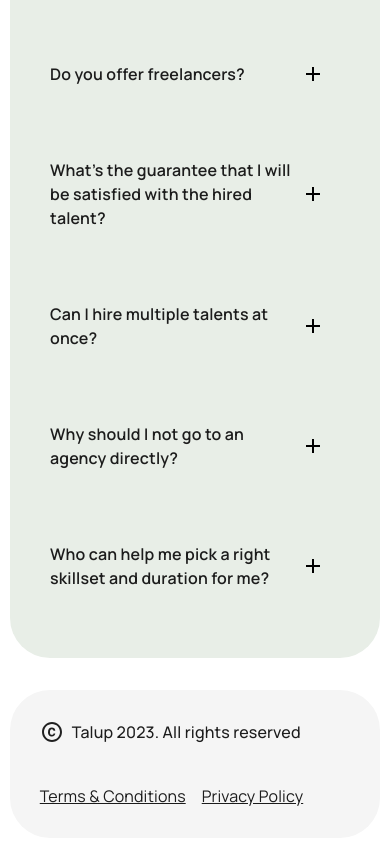
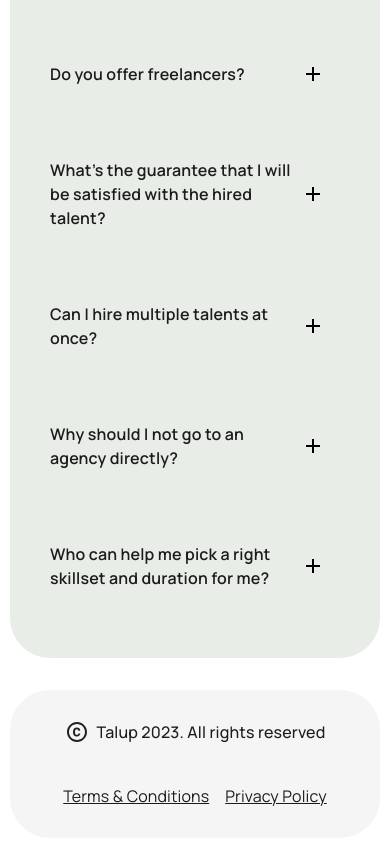
Before and after one commit to prathameshpanse51/thence-website, a React (Vite) app: page / in a window 390 px wide. Shown: the part 1344-2188 px from the top of the page. Built offline with nearby package versions, Linux system fonts and the light colour scheme.

Commit message:
Update Footer.jsx

```diff
--- a/src/component/Footer.jsx
+++ b/src/component/Footer.jsx
@@ -4,7 +4,7 @@ import CopyrightIcon from "@mui/icons-material/Copyright";
 export default function Footer() {
   return (
     <>
-      <footer className="w-[95%] md:w-[98%] h-[100%] flex flex-col md:flex-row gap-10 md:gap-0 justify-between p-[30px] md:p-[60px] mx-auto my-8 bg-[#F5F5F5] rounded-[40px]">
+      <footer className="w-[95%] md:w-[98%] h-[100%] flex flex-col md:flex-row items-center gap-10 md:gap-0 justify-between p-[30px] md:p-[60px] mx-auto my-8 bg-[#F5F5F5] rounded-[40px]">
         <div className="flex flex-row items-center gap-2">
           <CopyrightIcon />{" "}
           <p className="manrope500 text-[#1C1C1C] text-base md:text-lg">
```
